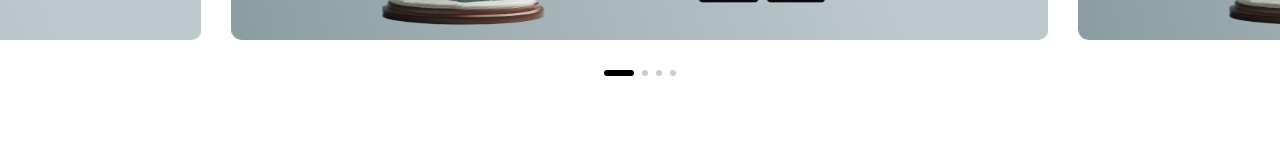
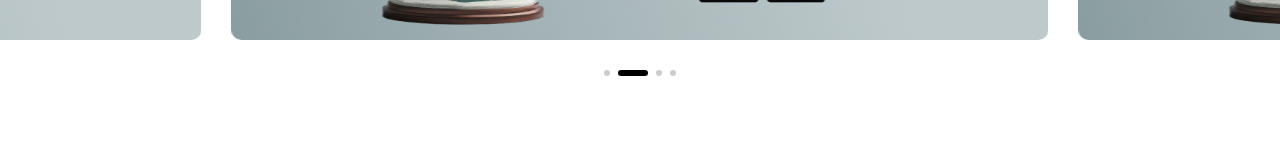
Before and after one commit to corelens-devs/webapp, a React (Create React App) app: page /bottom in a window 1280 px wide. Shown: the part 305-465 px from the top of the page. Built offline with nearby package versions, Linux system fonts and the light colour scheme.

Commit message:
css updated

```diff
--- a/src/Components/Navbar/Home/Home.jsx
+++ b/src/Components/Navbar/Home/Home.jsx
@@ -19,10 +19,10 @@ const Home = () => {
             pagination={{
                 clickable: true,
             }}
-            // autoplay={{
-            //     delay: 1000,
-            //     disableOnInteraction: true,
-            // }}
+            autoplay={{
+                delay: 1000,
+                disableOnInteraction: true,
+            }}
             // dir="rtl"
             className={'home_slider hs1'}
             // slidesPerView={1}
@@ -47,7 +47,7 @@ const Home = () => {
 
             spaceBetween={30}
             slidesPerView={1.5}
-            modules={[ Pagination]}
+            modules={[Autoplay, Pagination]}
         >
             <SwiperSlide><img className='img' src={Banner2} /><img className='img_mob' src={Banner_mob} /></SwiperSlide>
             <SwiperSlide><img className='img' src={Banner2} /><img className='img_mob' src={Banner_mob} /></SwiperSlide>
```
